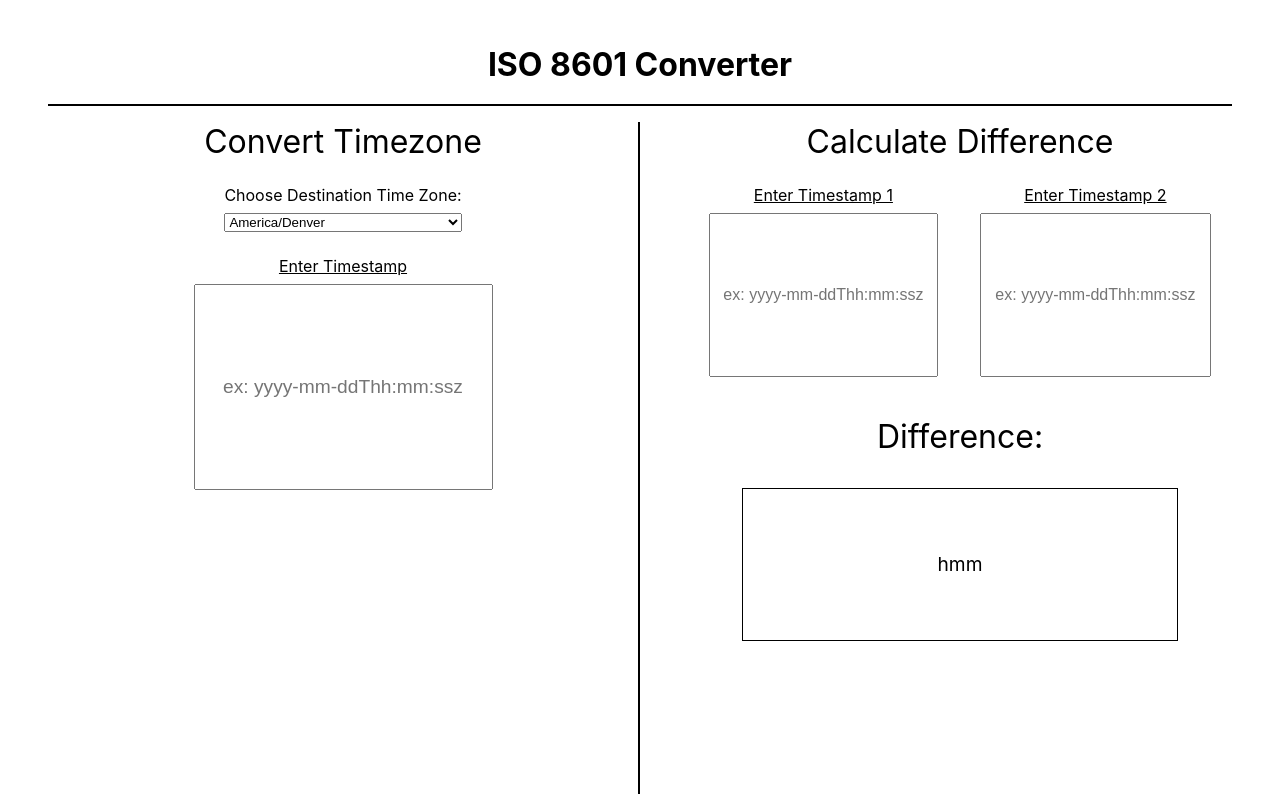
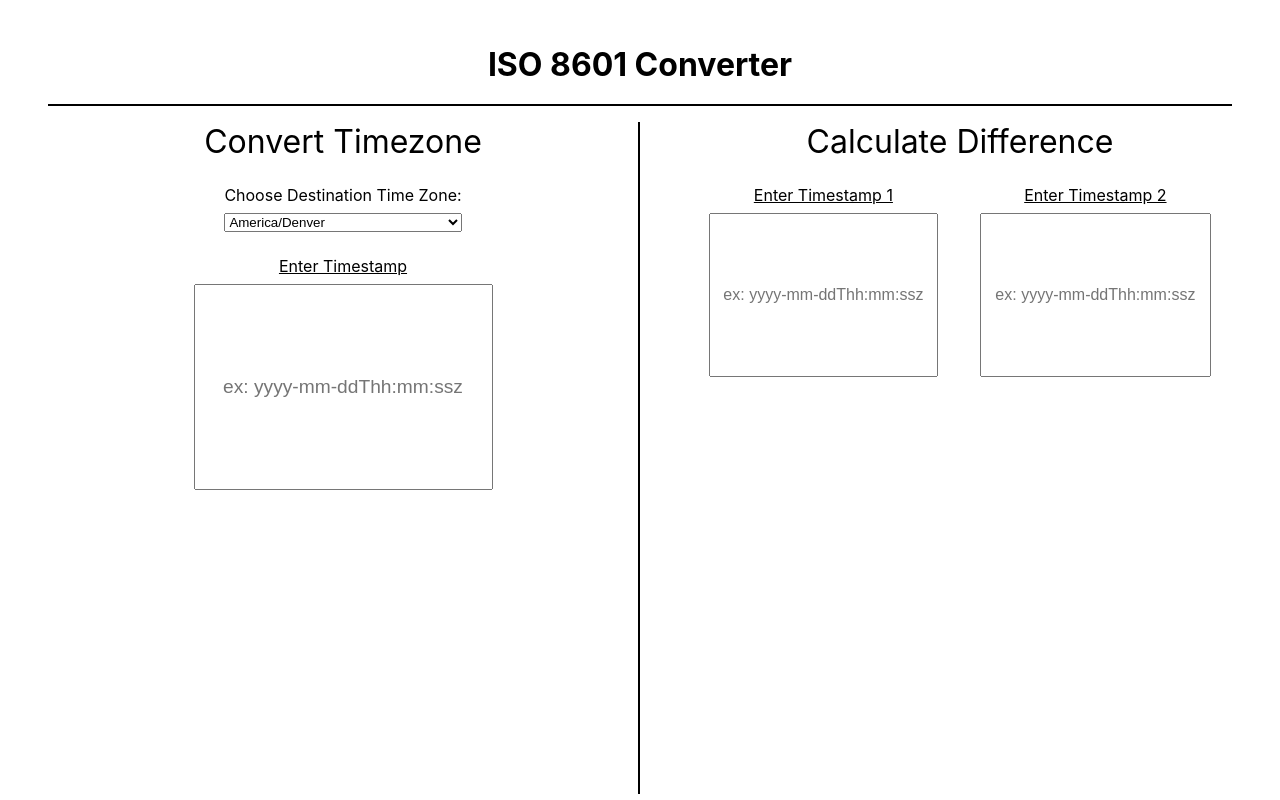
Before and after one commit to tylrs/iso-8601-converter, a React (Create React App) app: page / in a window 1280 px wide. Built offline with nearby package versions, Linux system fonts and the light colour scheme.

Commit message:
Display difference

```diff
--- a/src/components/App/App.js
+++ b/src/components/App/App.js
@@ -5,7 +5,7 @@ import { calculateDiff } from '../../utils';
 
 const App = () => {
   const [timestamp, setTimestamp] = useState({convertStamp: '', diffStamp1: '', diffStamp2: '' })
-  const [timestampDiff, setTimestampDiff] = useState('hmm')
+  const [timestampDiff, setTimestampDiff] = useState('')
   const [converted, setConverted] = useState('')
   const [city, setCity] = useState('America/Denver')
 
@@ -33,7 +33,7 @@ const App = () => {
   }, [timestamp.convertStamp, city])
 
   useEffect(() => {
-    calculateDiff(timestamp.diffStamp1, timestamp.diffStamp2)
+    setTimestampDiff(calculateDiff(timestamp.diffStamp1, timestamp.diffStamp2))
   }, [timestamp.diffStamp1, timestamp.diffStamp2])
 
   return (
```
